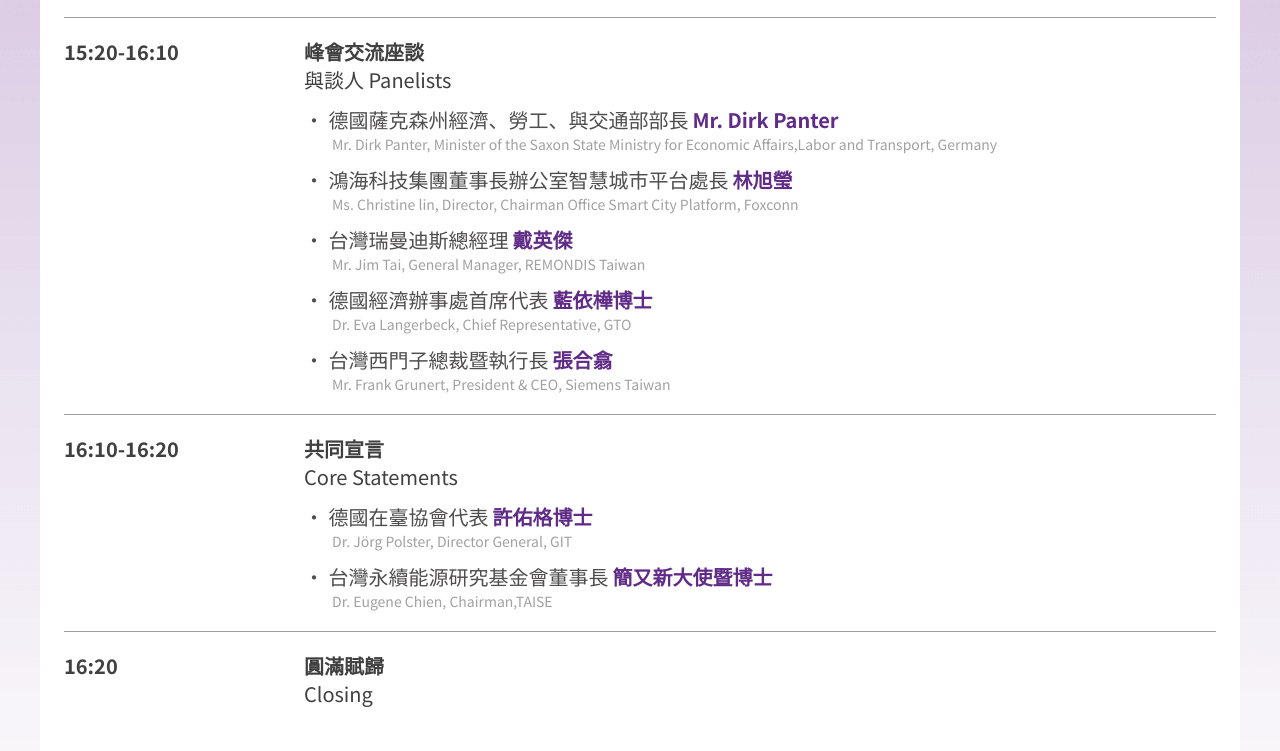
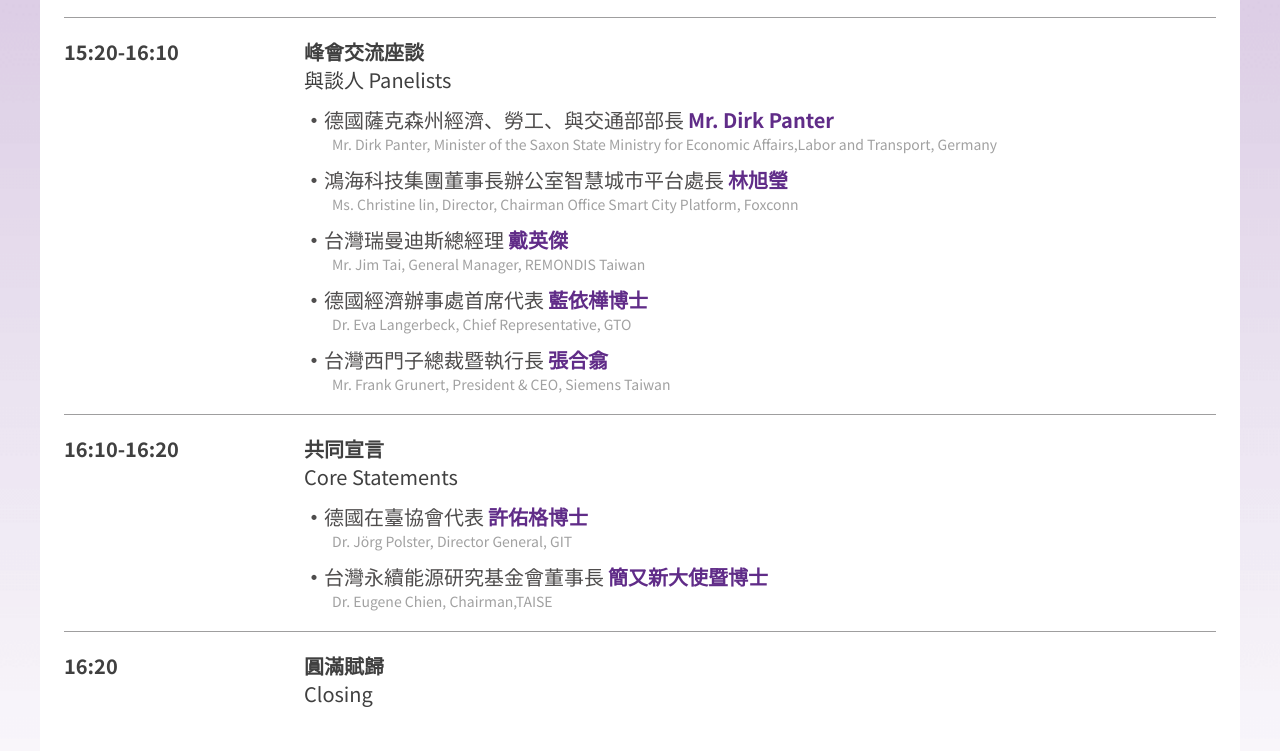
Before and after one commit to jackietsairock/siemens2025, an Astro site: page / in a window 1280 px wide. Shown: the part 4242-4993 px from the top of the page. Built offline with nearby package versions, Linux system fonts and the light colour scheme; Astro itself is replaced by a stand-in of ours.

Commit message:
議程樣式修改

```diff
--- a/src/assets/json/info.json
+++ b/src/assets/json/info.json
@@ -182,27 +182,27 @@
                         {
                             "speakerName":"Mr. Dirk Panter",
                             "speakerNameEN":"Mr. Dirk Panter, Minister of the Saxon State Ministry for Economic Affairs,Labor and Transport, Germany",
-                            "speakerTitle":" • 德國薩克森州經濟、勞工、與交通部部長"
+                            "speakerTitle":"德國薩克森州經濟、勞工、與交通部部長"
                         },
                         {
                             "speakerName":"林旭瑩",
                             "speakerNameEN":"Ms. Christine lin, Director, Chairman Office Smart City Platform, Foxconn",
-                            "speakerTitle":" • 鴻海科技集團董事長辦公室智慧城市平台處長"
+                            "speakerTitle":"鴻海科技集團董事長辦公室智慧城市平台處長"
                         },
                         {
                             "speakerName":"戴英傑",
                             "speakerNameEN":"Mr. Jim Tai, General Manager, REMONDIS Taiwan",
-                            "speakerTitle":" • 台灣瑞曼迪斯總經理"
+                            "speakerTitle":"台灣瑞曼迪斯總經理"
                         },
                         {
                             "speakerName":"藍依樺博士",
                             "speakerNameEN":"Dr. Eva Langerbeck, Chief Representative, GTO",
-                            "speakerTitle":" • 德國經濟辦事處首席代表"
+                            "speakerTitle":"德國經濟辦事處首席代表"
                         },
                         {
                             "speakerName":"張合翕",
                             "speakerNameEN":"Mr. Frank Grunert, President & CEO, Siemens Taiwan",
-                            "speakerTitle":" • 台灣西門子總裁暨執行長"
+                            "speakerTitle":"台灣西門子總裁暨執行長"
                         }
                     ]
                 },{
@@ -213,12 +213,12 @@
                         {
                             "speakerName":"許佑格博士",
                             "speakerNameEN":"Dr. Jörg Polster, Director General, GIT",
-                            "speakerTitle":" • 德國在臺協會代表"
+                            "speakerTitle":"德國在臺協會代表"
                         },
                         {
                             "speakerName":"簡又新大使暨博士",
                             "speakerNameEN":"Dr. Eugene Chien, Chairman,TAISE",
-                            "speakerTitle":" • 台灣永續能源研究基金會董事長"
+                            "speakerTitle":"台灣永續能源研究基金會董事長"
                         }
                     ]
                 },{
--- a/src/components/agenda.vue
+++ b/src/components/agenda.vue
@@ -46,12 +46,12 @@
                         </div>
                         <div class="speaker_area flex flex-col w-full gap-3">
                             <div v-for="(item ,idx2) in item.speaker" :key="idx2" class="speaker_box flex flex-col text-md w-full lg:text-xl" style="color: #4F4D4D;">
-                                <div class="">
+                                <div :class="[idx1 === 9 || idx1 === 10 ? 'label_dot pl-5 relative' : '']">
                                     <span v-html="item.speakerTitle"></span>
                                     <span class="whitespace-nowrap ml-1 font-bold" style="color: #602C88;">{{item.speakerName}}</span>
                                 </div>
-                                <div class="flex flex-row">
-                                    <p :class="['whitespace-normal', 'text-neutral-400', 'text-sm', idx1 === 9 || idx1 === 10 ? 'sm:ml-7' : 'ml-0']" v-html="item.speakerNameEN"></p>
+                                <div>
+                                    <p :class="['whitespace-normal', 'text-neutral-400', 'text-sm', idx1 === 9 || idx1 === 10 ? 'ml-5 sm:ml-7' : 'ml-0']" v-html="item.speakerNameEN"></p>
                                 </div>
                             </div>
                         </div>
@@ -79,4 +79,11 @@
         border-bottom: none;
     }
 
+    .label_dot::before{
+        content:"•";
+        position: absolute;
+        left: 0;
+        font-weight: bold;
+    }
+
 </style>
```
